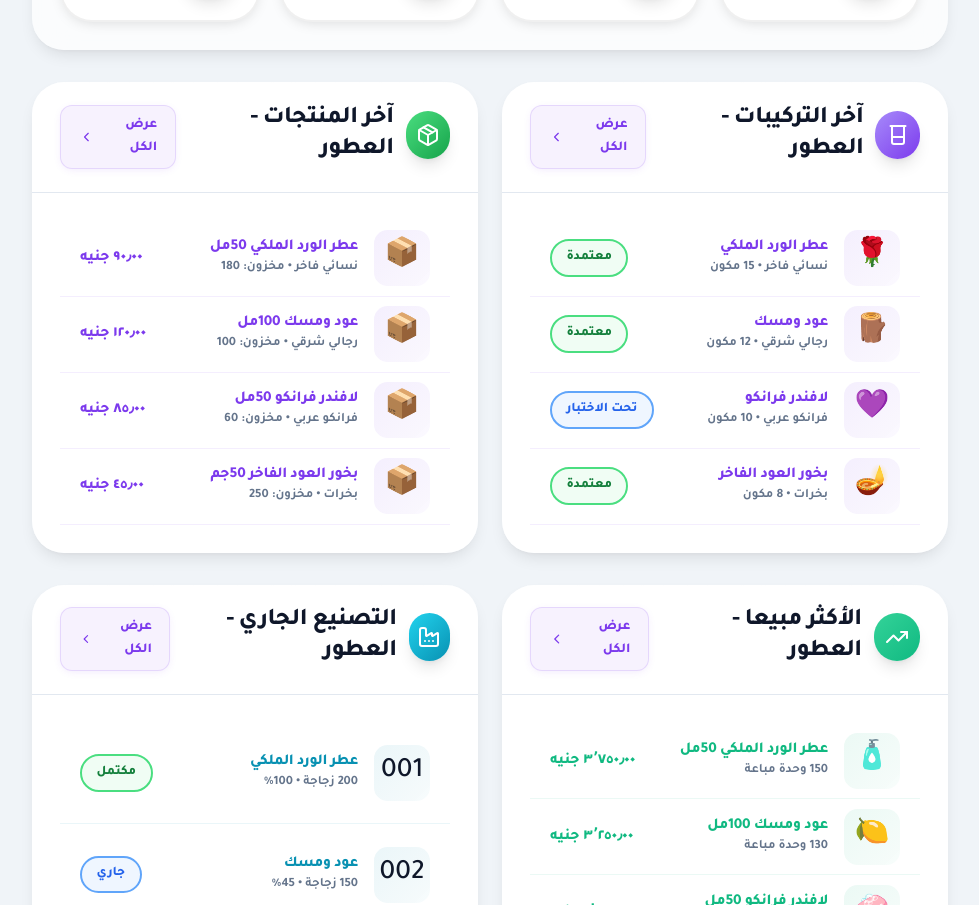
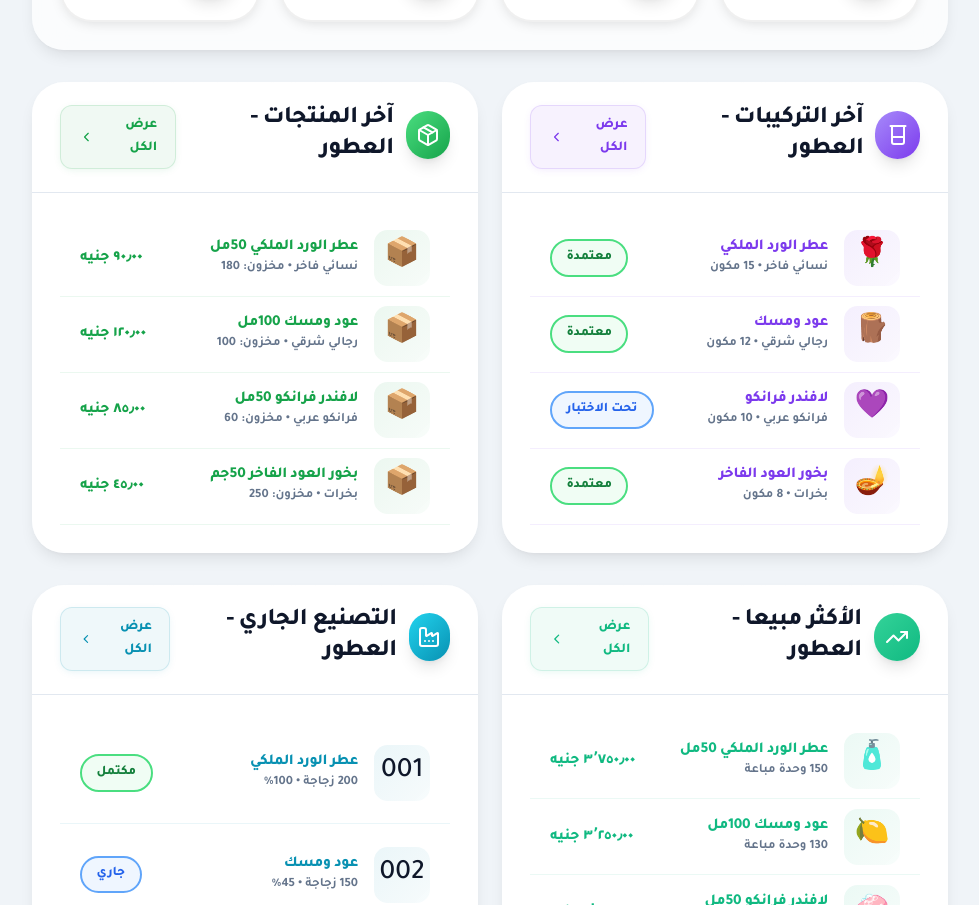
Before and after one commit to fantazia1110-design/BRAVO-new-sestym-, a Next.js app: page /perfumes in a window 1280 px wide. Shown: the part 990-1895 px from the top of the page, without its empty margins (0-979 px from the left). Built offline with nearby package versions, Linux system fonts and the light colour scheme.

Commit message:
style: final - all 4 overview cards each fully distinct colors with all buttons and icons same color - formulas purple #7c3aed, products green #16a34a, sales emerald #10b981, production cyan #0891b2 - complete harmony
Co-authored-by: arena-agent <297053741+arena-agent@users.noreply.github.com>

```diff
--- a/src/components/ui/SectionPage.tsx
+++ b/src/components/ui/SectionPage.tsx
@@ -193,8 +193,8 @@ export default function SectionPage({ section, rawMaterials, formulas, products,
 
 <div className="card animate-slide-up" style={{ animationDelay: '0.5s', animationFillMode: 'both', border: '2px solid #e2e8f0', background: 'rgba(255,255,255,0.7)' }}><div className="card-header"><h2 style={{ fontWeight: 900, fontSize: '1.5rem', display: 'flex', alignItems: 'center', gap: '0.75rem', color: c }}><span className="w-12 h-12 rounded-xl flex items-center justify-center text-white shadow-lg" style={{ background: `linear-gradient(135deg, ${cl}, ${c})` }}><ShoppingCart size={24} /></span>إجراءات سريعة</h2></div><div className="card-body"><div style={{ display: 'grid', gridTemplateColumns: 'repeat(4, minmax(0, 1fr))', gap: '1.25rem' }}>{quickActions.map((action, index) => (<QuickActionLink key={action.label} action={action} index={index} sectionColor={c} />))}</div></div></div>
           <div className="two-col-layout">
-            <div className="card list-card animate-slide-up" style={{ animationDelay: '0.7s', border: `2px solid #7c3aed30`, borderTop: `4px solid #7c3aed` }}><div className="card-header flex items-center justify-between" style={{ background: `linear-gradient(to bottom, #7c3aed08, rgba(248,250,252,0.9))` }}><h2 style={{ fontWeight: 900, fontSize: '1.5rem', display: 'flex', alignItems: 'center', gap: '0.75rem', color: '#7c3aed' }}><span className="w-12 h-12 rounded-xl flex items-center justify-center text-white shadow-lg" style={{ background: `linear-gradient(135deg, #a78bfa, #7c3aed)` }}><Beaker size={24} /></span>آخر التركيبات - {section.name}</h2><SectionLink label="عرض الكل" color={c} onClick={() => router.push(`${pathname}?tab=formulas`)} /></div><div className="card-body p-0">{formulas.slice(0, 4).map((f, i) => (<ListItem key={i} name={f.name} subtitle={`${f.category} • ${f.ingredients} مكون`} badge={f.status} emoji={formulaEmojis[f.name] || '🧪'} color={c} />))}</div></div>
-            <div className="card list-card animate-slide-up" style={{ animationDelay: '0.8s', border: `2px solid #16a34a30`, borderTop: `4px solid #16a34a` }}><div className="card-header flex items-center justify-between" style={{ background: `linear-gradient(to bottom, #16a34a08, rgba(248,250,252,0.9))` }}><h2 style={{ fontWeight: 900, fontSize: '1.5rem', display: 'flex', alignItems: 'center', gap: '0.75rem', color: '#16a34a' }}><span className="w-12 h-12 rounded-xl flex items-center justify-center text-white shadow-lg" style={{ background: `linear-gradient(135deg, #4ade80, #16a34a)` }}><Package size={24} /></span>آخر المنتجات - {section.name}</h2><SectionLink label="عرض الكل" color={c} onClick={() => router.push(`${pathname}?tab=products`)} /></div><div className="card-body p-0">{products.slice(0, 4).map((p, i) => (<ListItem key={i} name={p.name} subtitle={`${p.category} • مخزون: ${p.stock}`} value={formatCurrency(p.price)} emoji="📦" color={c} />))}</div></div>
+            <div className="card list-card animate-slide-up" style={{ animationDelay: '0.7s', border: `2px solid #7c3aed30`, borderTop: `4px solid #7c3aed` }}><div className="card-header flex items-center justify-between" style={{ background: `linear-gradient(to bottom, #7c3aed08, rgba(248,250,252,0.9))` }}><h2 style={{ fontWeight: 900, fontSize: '1.5rem', display: 'flex', alignItems: 'center', gap: '0.75rem', color: '#7c3aed' }}><span className="w-12 h-12 rounded-xl flex items-center justify-center text-white shadow-lg" style={{ background: `linear-gradient(135deg, #a78bfa, #7c3aed)` }}><Beaker size={24} /></span>آخر التركيبات - {section.name}</h2><SectionLink label="عرض الكل" color="#7c3aed" onClick={() => router.push(`${pathname}?tab=formulas`)} /></div><div className="card-body p-0">{formulas.slice(0, 4).map((f, i) => (<ListItem key={i} name={f.name} subtitle={`${f.category} • ${f.ingredients} مكون`} badge={f.status} emoji={formulaEmojis[f.name] || '🧪'} color="#7c3aed" />))}</div></div>
+            <div className="card list-card animate-slide-up" style={{ animationDelay: '0.8s', border: `2px solid #16a34a30`, borderTop: `4px solid #16a34a` }}><div className="card-header flex items-center justify-between" style={{ background: `linear-gradient(to bottom, #16a34a08, rgba(248,250,252,0.9))` }}><h2 style={{ fontWeight: 900, fontSize: '1.5rem', display: 'flex', alignItems: 'center', gap: '0.75rem', color: '#16a34a' }}><span className="w-12 h-12 rounded-xl flex items-center justify-center text-white shadow-lg" style={{ background: `linear-gradient(135deg, #4ade80, #16a34a)` }}><Package size={24} /></span>آخر المنتجات - {section.name}</h2><SectionLink label="عرض الكل" color="#16a34a" onClick={() => router.push(`${pathname}?tab=products`)} /></div><div className="card-body p-0">{products.slice(0, 4).map((p, i) => (<ListItem key={i} name={p.name} subtitle={`${p.category} • مخزون: ${p.stock}`} value={formatCurrency(p.price)} emoji="📦" color="#16a34a" />))}</div></div>
           </div>
 
           <div className="two-col-layout">
@@ -206,7 +206,7 @@ export default function SectionPage({ section, rawMaterials, formulas, products,
                   </span>
                   الأكثر مبيعا - {section.name}
                 </h2>
-                <SectionLink label="عرض الكل" color={c} onClick={() => router.push(`${pathname}?tab=sales`)} />
+                <SectionLink label="عرض الكل" color="#10b981" onClick={() => router.push(`${pathname}?tab=sales`)} />
               </div>
               <div className="card-body p-0">
                 {topProducts.slice(0,4).map((p,i)=>(
@@ -223,7 +223,7 @@ export default function SectionPage({ section, rawMaterials, formulas, products,
                   </span>
                   التصنيع الجاري - {section.name}
                 </h2>
-                <SectionLink label="عرض الكل" color={c} onClick={() => router.push(`${pathname}?tab=production`)} />
+                <SectionLink label="عرض الكل" color="#0891b2" onClick={() => router.push(`${pathname}?tab=production`)} />
               </div>
               <div className="card-body p-0">
                 {recentProduction.slice(0,4).map((b,i)=>(
```
